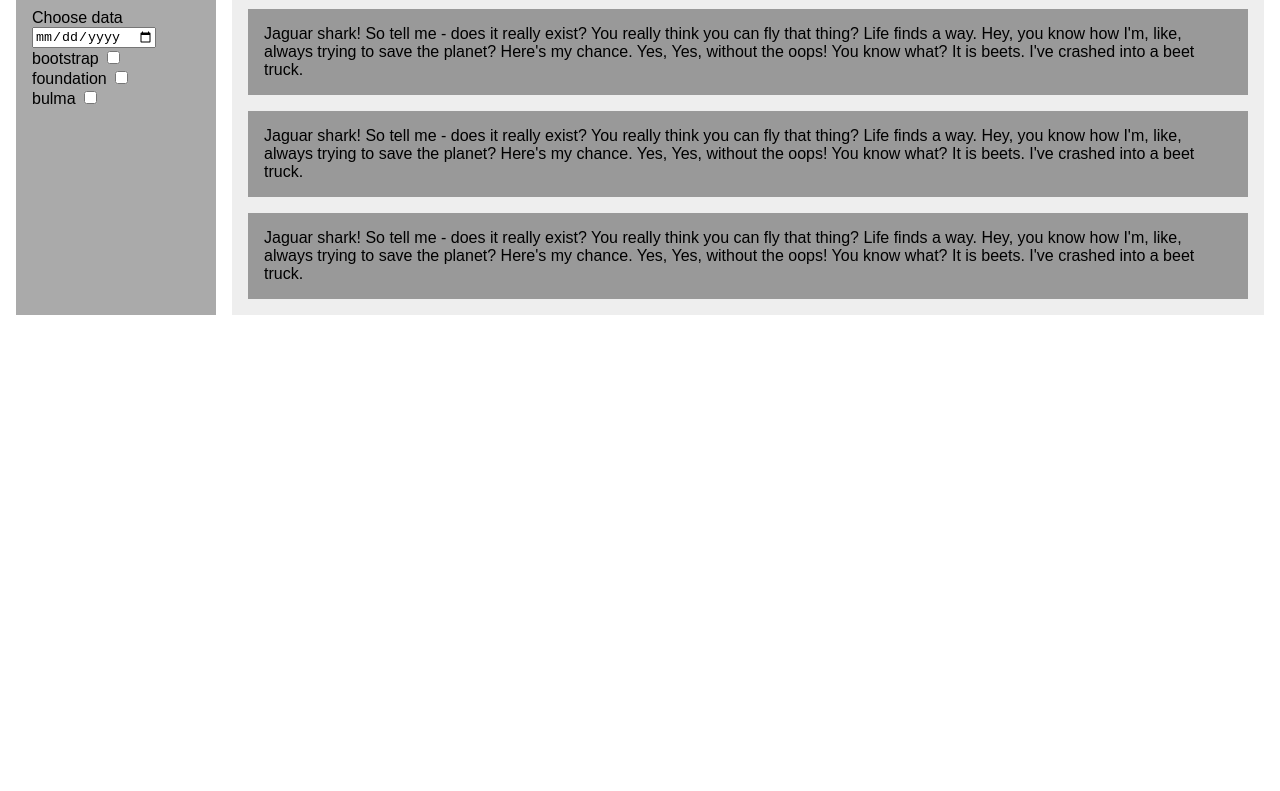
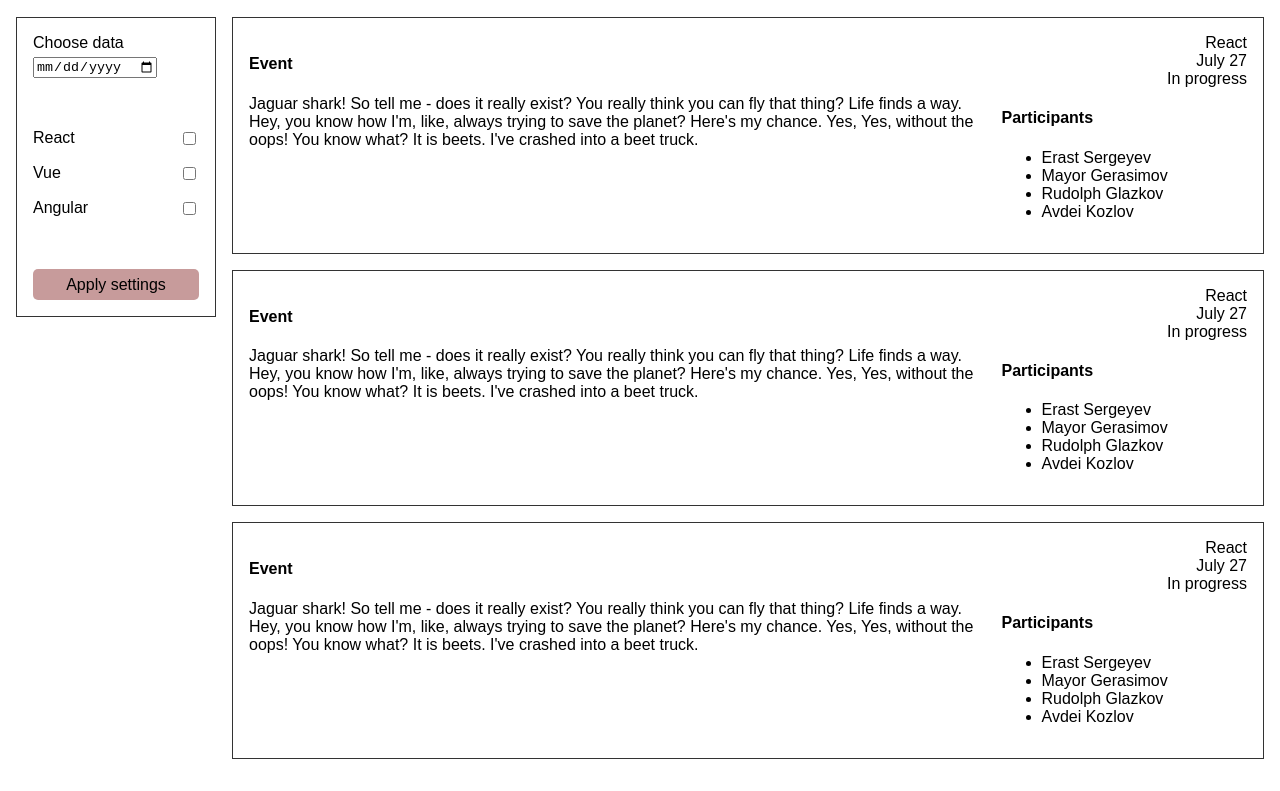
Before and after one commit to RinatValiullov/Events, a website: page index.html in a window 1280 px wide. Shown: the part 60-851 px from the top of the page. Before the commit the page ends 800 px from the top, so only its background shows below. Drawn offline with Linux system fonts and the light colour scheme.

Commit message:
add some content and styles to framework

```diff
--- a/index.html
+++ b/index.html
@@ -16,50 +16,131 @@
   </header>
   <main class="main">
     <section class="container">
-      <h2 class="visually-hidden margin0">Filters</h2>
+      <h2 class="visually-hidden">Filters</h2>
       <aside class="filters-wrapper">
         <section class="date-filter-wrapper">
-          <h3 class="visually-hidden margin0">Date filter</h3>
+          <h3 class="visually-hidden">Date filter</h3>
           <label for="date-filter">Choose data</label>
           <input type="date" name="date" id="date-filter" />
         </section>
         <section class="type-filter-wrapper">
-          <h3 class="visually-hidden margin0">Type filter</h3>
-          <div>
-            <label for="bootstrap-filter">bootstrap</label>
-            <input type="checkbox" name="bootstrap" id="bootstrap-filter" />
+          <h3 class="visually-hidden">Type filter</h3>
+          <div class="type-filter">
+            <label for="react-filter">React</label>
+            <input type="checkbox" name="react" id="react-filter" />
           </div>
-          <div>
-            <label for="foundation-filter">foundation</label>
-            <input type="checkbox" name="foundation" id="foundation-filter" />
+          <div class="type-filter">
+            <label for="vue-filter">Vue</label>
+            <input type="checkbox" name="vue" id="vue-filter" />
           </div>
-          <div>
-            <label for="bulma-filter">bulma</label>
-            <input type="checkbox" name="bulma" id="bulma-filter" />
-          </div>
+          <div class="type-filter">
+            <label for="angular-filter">Angular</label>
+            <input type="checkbox" name="angular" id="angular-filter" />
           </div>
         </section>
+        <button type="button" class="apply-filter">Apply settings</button>
       </aside>
+
       <section class="events-wrapper">
-        <h3 class="visually-hidden margin0"></h3>
+        <h3 class="visually-hidden">Event cards</h3>
+
         <article class="event">
+
+          <div class="event-description-wrapper">
+            <h4 class="event-title">Event</h4>
+            <p class="event-description">
               Jaguar shark! So tell me - does it really exist? You really think you
               can fly that thing? Life finds a way. Hey, you know how I'm, like,
               always trying to save the planet? Here's my chance. Yes, Yes, without
               the oops! You know what? It is beets. I've crashed into a beet truck.
+            </p>
+          </div>
+
+          <div class="event-characteristics-wrapper">
+            <div class="event-characteristics">
+              <div class="event-type">React</div>
+              <time class="event-date" datetime="27.07.2021">July 27</time>
+              <div class="event-status">In progress</div>
+            </div>
+
+            <div class="event-participants">
+              <h4 class="participants-title">Participants</h4>
+              <ul class="participants-list">
+                <li class="participant-item">Erast Sergeyev</li>
+                <li class="participant-item">Mayor Gerasimov</li>
+                <li class="participant-item">Rudolph Glazkov</li>
+                <li class="participant-item">Avdei Kozlov</li>
+              </ul>
+            </div>
+          </div>
+
         </article>
+
         <article class="event">
+
+          <div class="event-description-wrapper">
+            <h4 class="event-title">Event</h4>
+            <p class="event-description">
               Jaguar shark! So tell me - does it really exist? You really think you
               can fly that thing? Life finds a way. Hey, you know how I'm, like,
               always trying to save the planet? Here's my chance. Yes, Yes, without
               the oops! You know what? It is beets. I've crashed into a beet truck.
+            </p>
+          </div>
+
+          <div class="event-characteristics-wrapper">
+            <div class="event-characteristics">
+              <div class="event-type">React</div>
+              <time class="event-date" datetime="27.07.2021">July 27</time>
+              <div class="event-status">In progress</div>
+            </div>
+
+            <div class="event-participants">
+              <h4 class="participants-title">Participants</h4>
+              <ul class="participants-list">
+                <li class="participant-item">Erast Sergeyev</li>
+                <li class="participant-item">Mayor Gerasimov</li>
+                <li class="participant-item">Rudolph Glazkov</li>
+                <li class="participant-item">Avdei Kozlov</li>
+              </ul>
+            </div>
+          </div>
+
         </article>
+
         <article class="event">
+
+          <div class="event-description-wrapper">
+            <h4 class="event-title">Event</h4>
+            <p class="event-description">
               Jaguar shark! So tell me - does it really exist? You really think you
               can fly that thing? Life finds a way. Hey, you know how I'm, like,
               always trying to save the planet? Here's my chance. Yes, Yes, without
               the oops! You know what? It is beets. I've crashed into a beet truck.
+            </p>
+          </div>
+
+          <div class="event-characteristics-wrapper">
+            <div class="event-characteristics">
+              <div class="event-type">React</div>
+              <time class="event-date" datetime="27.07.2021">July 27</time>
+              <div class="event-status">In progress</div>
+            </div>
+
+            <div class="event-participants">
+              <h4 class="participants-title">Participants</h4>
+              <ul class="participants-list">
+                <li class="participant-item">Erast Sergeyev</li>
+                <li class="participant-item">Mayor Gerasimov</li>
+                <li class="participant-item">Rudolph Glazkov</li>
+                <li class="participant-item">Avdei Kozlov</li>
+              </ul>
+            </div>
+          </div>
+
         </article>
+
+
       </section>
     </section>
   </main>
--- a/styles/scss/main.scss
+++ b/styles/scss/main.scss
@@ -7,9 +7,18 @@ html {
   box-sizing: inherit;
 }
 
-body {
+.page {
   font-family: Arial, Helvetica, sans-serif;
   height: 100vh;
+  padding: 0.5rem 0;
+}
+
+.header {
+  text-align: center;
+}
+
+.header-title {
+  margin-bottom: 1rem;
 }
 
 .container {
@@ -20,21 +29,79 @@ body {
   grid-gap: 1rem;
 }
 
-.filters-wrapper .events-wrapper {
-  border: 1px solid #aaa;
+.events-wrapper {
+  // padding: 1rem;
 }
 
-.filters-wrapper {
-  background-color: #aaa;
+/* Section (event) */
+
+.event {
+  border: 1px solid #333;
+  display: flex;
+  margin-bottom: 1rem;
   padding: 1rem;
 }
 
-.events-wrapper {
-  background-color: #eee;
+.event-description-wrapper {
+  flex: 3;
+  margin-right: 1rem;
 }
 
-.event {
-  background-color: #999;
+.event-characteristics-wrapper {
+  flex: 1;
+}
+
+.event-characteristics {
+  text-align: right;
+}
+
+
+
+/* Aside (filter) */
+
+
+.filters-wrapper {
+  border: 1px solid #333;
+  display: flex;
+  flex-direction: column;
+  height: 300px;
+  justify-content: space-between;
   padding: 1rem;
-  margin: 1rem;
 }
+
+.date-filter-wrapper,
+.type-filter-wrapper {
+  // margin-bottom: 1rem;
+}
+
+.type-filter {
+  display: flex;
+  justify-content: space-between;
+}
+
+.type-filter:not(:last-child) {
+  margin-bottom: 1rem;
+}
+
+label[for="date-filter"] {
+  display: block;
+  margin-bottom: 0.3rem;
+}
+
+.apply-filter {
+  all:unset;
+
+  background-color: rgb(199, 155, 155);
+  border-radius: 5px;
+  box-sizing: inherit;
+  cursor: pointer;
+  font-weight: 500;
+  padding: 0.4rem;
+  text-align: center;
+  transition: background-color 0.5s ease;
+  width: 100%;
+}
+
+.apply-filter:hover {
+  background-color: rgb(207, 140, 140);
+}
```
Also changed, not shown: styles/css/main.css. Lines whose indentation alone changed are shown as unchanged.
